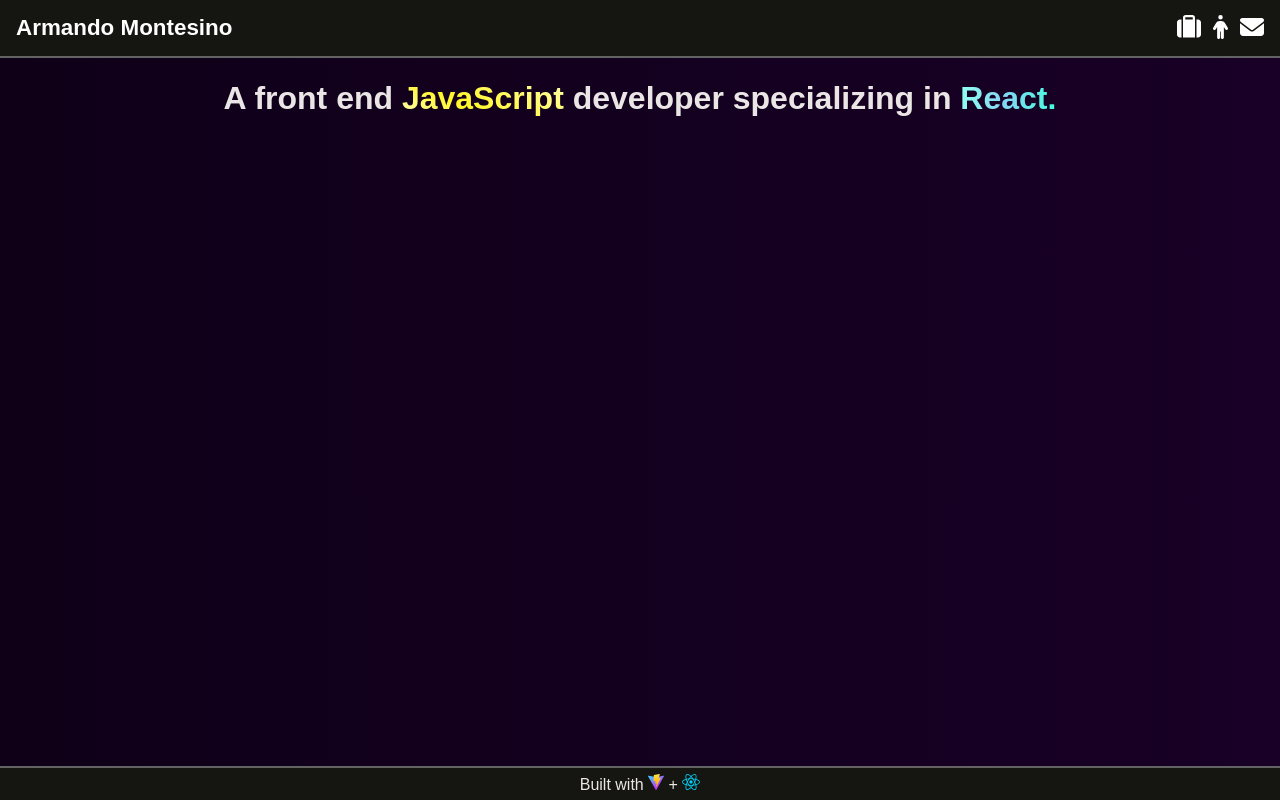
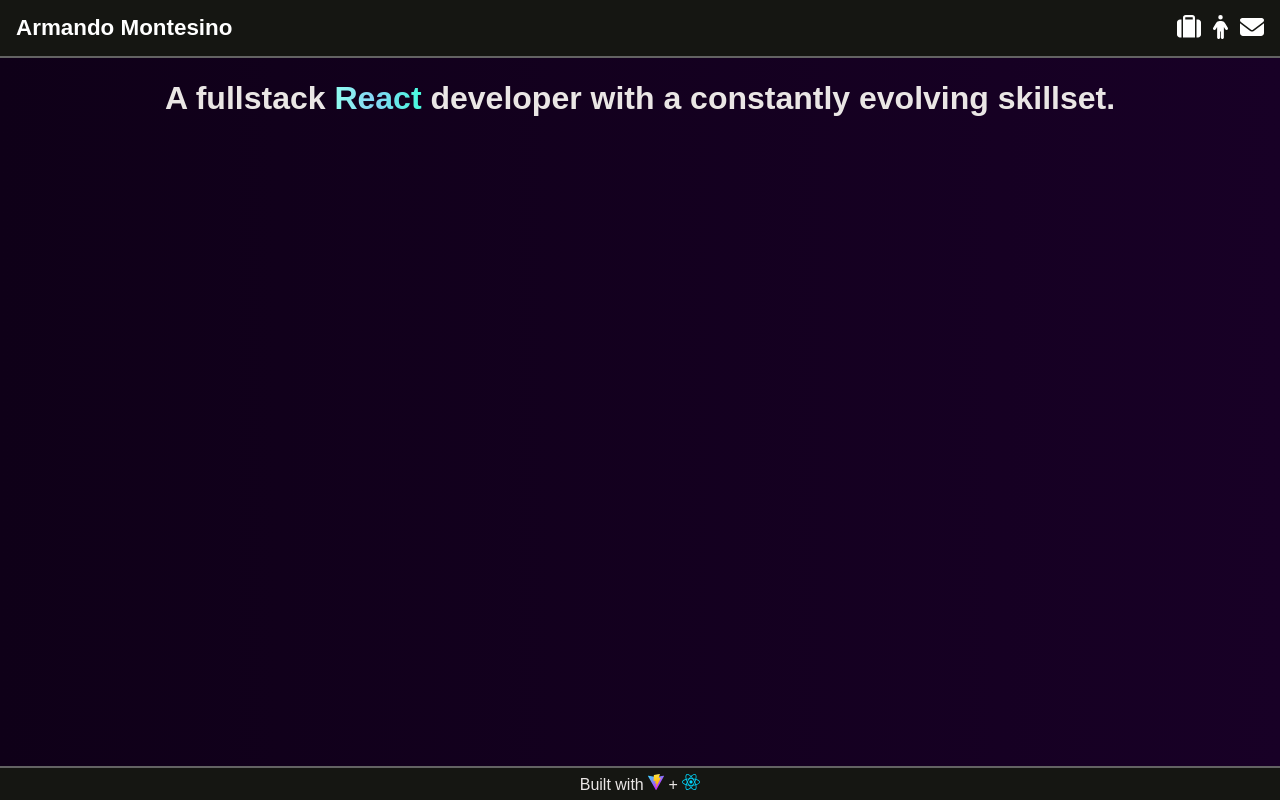
Before and after one commit to amontesino/portfolio, a React (Vite) app: page / in a window 1280 px wide. Built offline with nearby package versions, Linux system fonts and the light colour scheme; a web font is replaced by a local one.

Commit message:
updated home page to match updated skill set

```diff
--- a/src/pages/Home.jsx
+++ b/src/pages/Home.jsx
@@ -6,8 +6,8 @@ export default function Home() {
       <main className="page-section home">
         <h2 className="home-head mobile-hidden">Armando Montesino</h2>
         <h2 className="home-body">
-          A front end <span className="js-text">JavaScript</span> developer
-          specializing in <span className="react-text">React.</span>
+          A fullstack <span className="react-text">React</span> developer
+          with a constantly evolving skillset.
         </h2>
       </main>
     </AnimatedPage>
```
